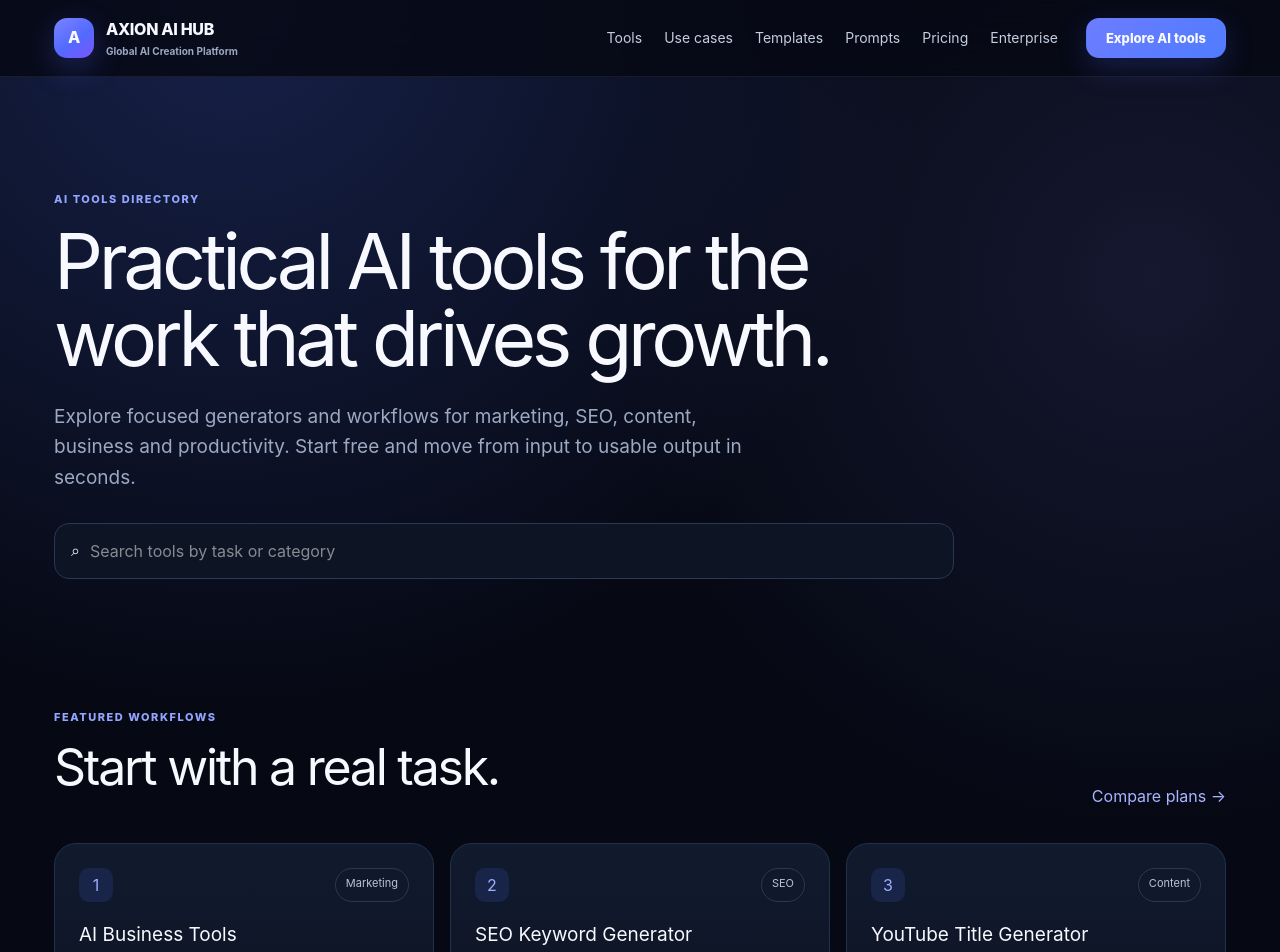
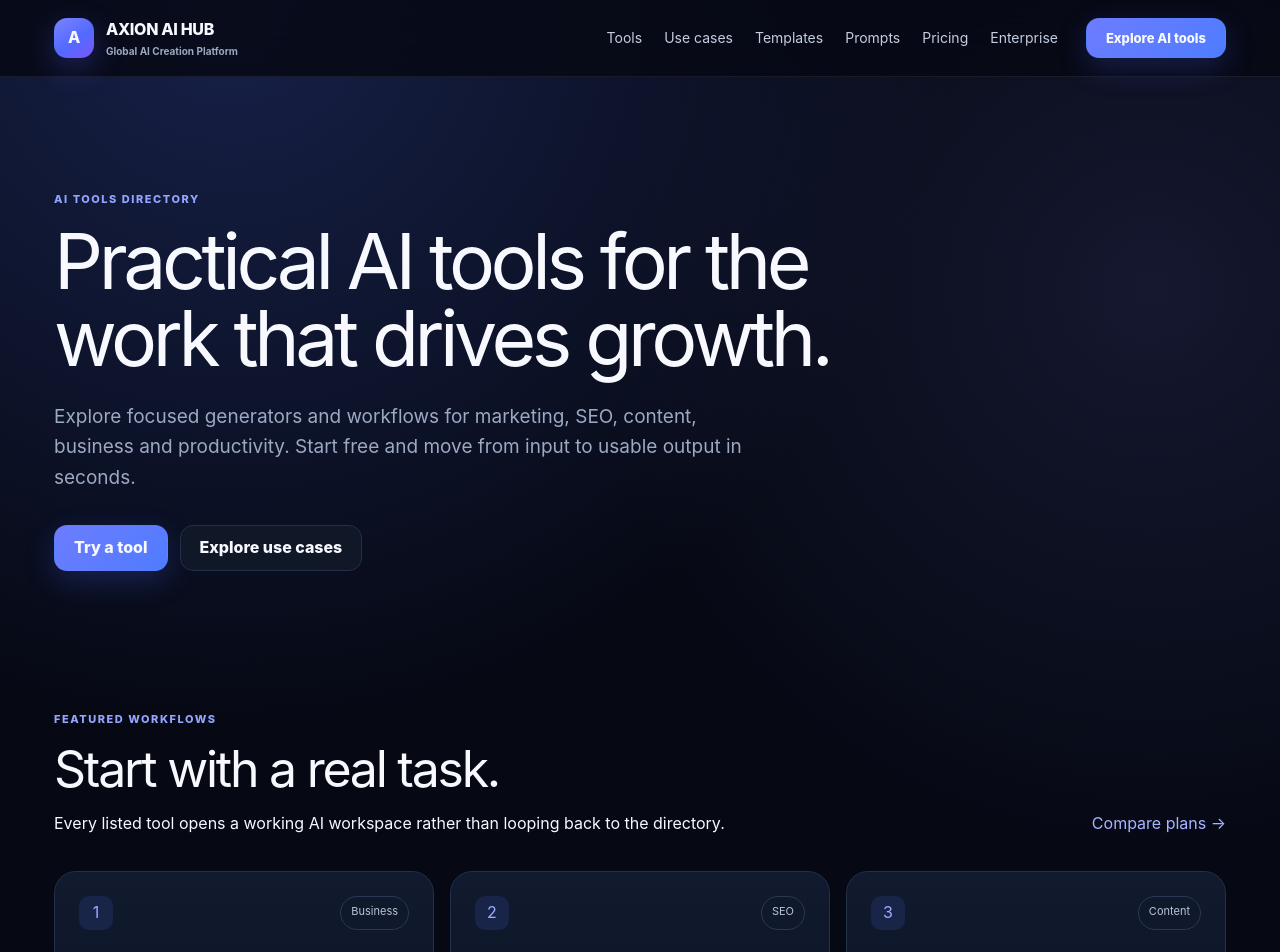
Before and after one commit to michaelauditor-pixel/axion-ai-hub, a Next.js app: page /tools in a window 1280 px wide. Shown: the top 952 px of the page. Built offline with nearby package versions, Linux system fonts and the light colour scheme; no server answers.

Commit message:
Make AI tools directory functional and indexable

```diff
--- a/src/app/tools/page.tsx
+++ b/src/app/tools/page.tsx
@@ -1,4 +1,7 @@
 import type { Metadata } from "next";
+import Link from "next/link";
+import { toolDefinitions } from "./data";
+
 export const metadata: Metadata = { title:"Free AI Tools Directory", description:"Explore practical AI tools for marketing, SEO, business, content creation, productivity and growth.", alternates:{canonical:"/tools"} };
-const tools=[["AI Business Tools","Marketing","Turn a business objective into structured, actionable output."],["SEO Keyword Generator","SEO","Generate keyword directions and content opportunities for organic discovery."],["YouTube Title Generator","Content","Create stronger video-title concepts for clarity, curiosity and search intent."],["AI Marketing Copy","Marketing","Create campaign angles, offers and conversion-oriented messaging."],["Startup Name Generator","Business","Explore brandable startup and product naming directions."],["Prompt Builder","Productivity","Structure clearer prompts for repeatable AI-assisted workflows."]];
-export default function ToolsPage(){return <main className="page-shell"><section className="directory-hero"><span className="eyebrow">AI Tools Directory</span><h1>Practical AI tools for the work that drives growth.</h1><p>Explore focused generators and workflows for marketing, SEO, content, business and productivity. Start free and move from input to usable output in seconds.</p><div className="search-shell" role="search"><span>⌕</span><input aria-label="Search AI tools" placeholder="Search tools by task or category"/></div></section><section className="section-block"><div className="section-heading row"><div><span className="eyebrow">Featured workflows</span><h2>Start with a real task.</h2></div><a className="text-link" href="/pricing">Compare plans →</a></div><div className="tool-grid">{tools.map(([name,cat,desc],i)=><article className="tool-card" key={name}><div className="tool-card-top"><span className="tool-icon">{i+1}</span><span className="badge subtle">{cat}</span></div><h3>{name}</h3><p>{desc}</p><a className="button secondary full" href="/tools">Open tool</a></article>)}</div></section></main>}
+
+export default function ToolsPage(){return <main className="page-shell"><section className="directory-hero"><span className="eyebrow">AI Tools Directory</span><h1>Practical AI tools for the work that drives growth.</h1><p>Explore focused generators and workflows for marketing, SEO, content, business and productivity. Start free and move from input to usable output in seconds.</p><div className="hero-actions"><Link className="button primary" href={`/tools/${toolDefinitions[0].slug}`}>Try a tool</Link><Link className="button secondary" href="/use-cases">Explore use cases</Link></div></section><section className="section-block"><div className="section-heading row"><div><span className="eyebrow">Featured workflows</span><h2>Start with a real task.</h2><p>Every listed tool opens a working AI workspace rather than looping back to the directory.</p></div><Link className="text-link" href="/pricing">Compare plans →</Link></div><div className="tool-grid">{toolDefinitions.map((tool,i)=><article className="tool-card" key={tool.slug}><div className="tool-card-top"><span className="tool-icon">{i+1}</span><span className="badge subtle">{tool.category}</span></div><h3>{tool.name}</h3><p>{tool.description}</p><Link className="button secondary full" href={`/tools/${tool.slug}`}>Open tool</Link></article>)}</div></section></main>}
```
